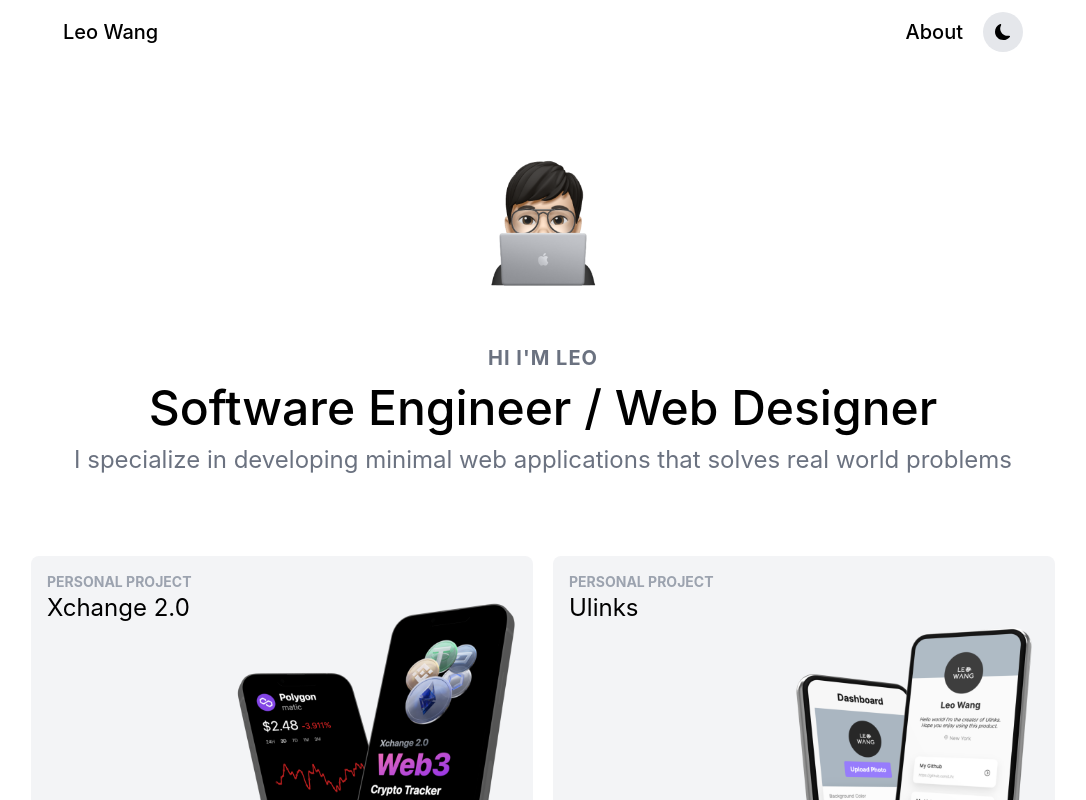
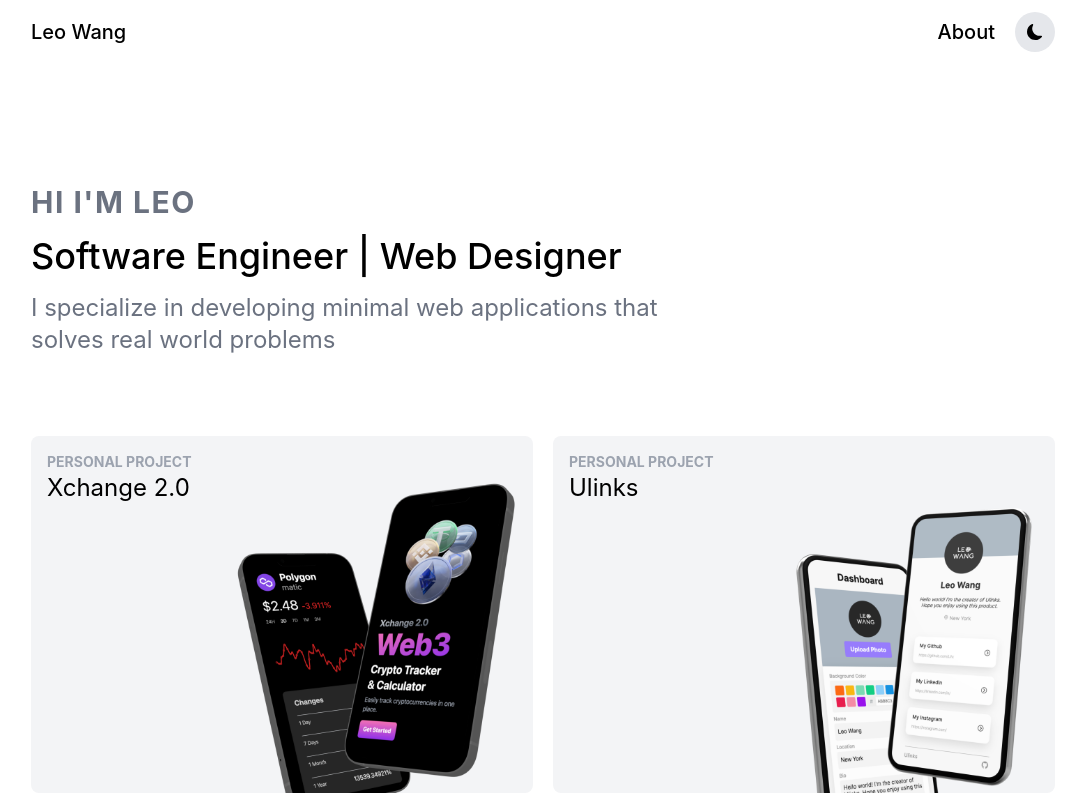
Before and after one commit to LihaoWang/next-portfolio-2021, a Next.js app: page / in a window 1280 px wide. Shown: the top 800 px of the page, without its empty margins (97-1183 px from the left). Built offline with nearby package versions, Linux system fonts and the light colour scheme.

Commit message:
added animation

```diff
--- a/components/Hero.js
+++ b/components/Hero.js
@@ -2,14 +2,15 @@
 
 function Hero() {
   return (
-    <div className="flex flex-col justify-center items-center mb-10 md:mb-20 mt-20">
-      <img className="max-w-full w-40" src="avatar.png" alt="" />
-      <div className="flex flex-col justify-center items-center mt-5 md:mt-10 ">
-        <p className="text-xl text-gray-500 tracking-wider font-bold dark:text-gray-400">
+    <div className="flex flex-col justify-center  mb-10 md:mb-20 mt-20 relative">
+      {/* <img className="w-40  " src="me.gif" alt="" /> */}
+
+      <div className="z-10 flex flex-col justify-center  mt-5 md:mt-10 ">
+        <p className="text-3xl text-gray-500 tracking-wider font-bold dark:text-gray-400">
           HI I&apos;M LEO{" "}
         </p>
-        <h1 className="text-4xl md:text-5xl font-medium  dark:text-white mt-3">
-          Software Engineer / Web Designer
+        <h1 className="text-4xl md:text-4xl font-medium  dark:text-white mt-4">
+          Software Engineer | Web Designer
         </h1>
         {/* <p className="text-2xl font-medium mt-2 dark:text-white">
           Also a Filmmaker / Technology Enthusiast / Public Speaker
@@ -17,7 +18,7 @@
         {/* <h1 className="text-4xl font-medium mt-2 dark:text-white">
           Second-year Master&apos;s at NYU
         </h1> */}
-        <p className="text-2xl text-gray-500 mt-3 dark:text-gray-400">
+        <p className="md:max-w-2xl text-2xl text-gray-500 mt-4 dark:text-gray-400">
           I specialize in developing minimal web applications that solves real
           world problems{" "}
         </p>
--- a/components/Nav.js
+++ b/components/Nav.js
@@ -8,7 +8,7 @@
   return (
     <div>
       <nav className="dark:bg-black">
-        <div className="max-w-screen-lg mx-auto px-4 lg:px-8 dark:text-white ">
+        <div className="max-w-screen-lg mx-auto px-4 md:px-0 dark:text-white ">
           <div className="relative flex items-center justify-between h-16">
             <Link href="/">
               <p className="md:text-xl font-medium hover:text-blue-400 cursor-pointer">
--- a/components/ProjectItem.js
+++ b/components/ProjectItem.js
@@ -1,8 +1,22 @@
 import React from "react";
 import Link from "next/link";
-function ProjectItem({ data }) {
+import { motion } from "framer-motion";
+function ProjectItem({ data, delay }) {
+  const variants = {
+    visible: { opacity: 1 },
+    hidden: { opacity: 0 },
+  };
+  const item = {
+    hidden: { y: 100, opacity: 0 },
+    visible: { y: 0, opacity: 1 },
+  };
   return (
-    <div>
+    <motion.div
+      animate="visible"
+      initial="hidden"
+      variants={item}
+      transition={{ duration: 1, ease: "easeInOut", delay: delay }}
+    >
       <div className="bg-gray-100 rounded-lg cursor-pointer relative dark:bg-gray-500">
         <Link href={data.url}>
           <img className="max-w-full  rounded-lg" alt="" src={data.thumb}></img>
@@ -14,7 +28,7 @@
           <p className="md:text-2xl">{data.title}</p>
         </div>
       </div>
-    </div>
+    </motion.div>
   );
 }
 
--- a/components/Projects.js
+++ b/components/Projects.js
@@ -2,12 +2,13 @@
 import Link from "next/link";
 import projectsList from "../data.json";
 import ProjectItem from "./ProjectItem";
+
 function Projects() {
   return (
     <div>
       <div className="grid grid-cols-1 md:grid-cols-2  my-10  gap-5">
         {projectsList.map((data, key) => {
-          return <ProjectItem data={data} key={key} />;
+          return <ProjectItem data={data} key={key} delay={key / 10} />;
         })}
       </div>
     </div>
--- a/package.json
+++ b/package.json
@@ -9,7 +9,8 @@
     "lint": "next lint"
   },
   "dependencies": {
-    "next": "11.1.2",
+    "framer-motion": "^5.5.5",
+    "next": "^11.1.3",
     "react": "17.0.2",
     "react-dom": "17.0.2",
     "react-icons": "^4.3.1"
```
Also changed, not shown: 2 other files (tests, documents, lock files or other folders).
